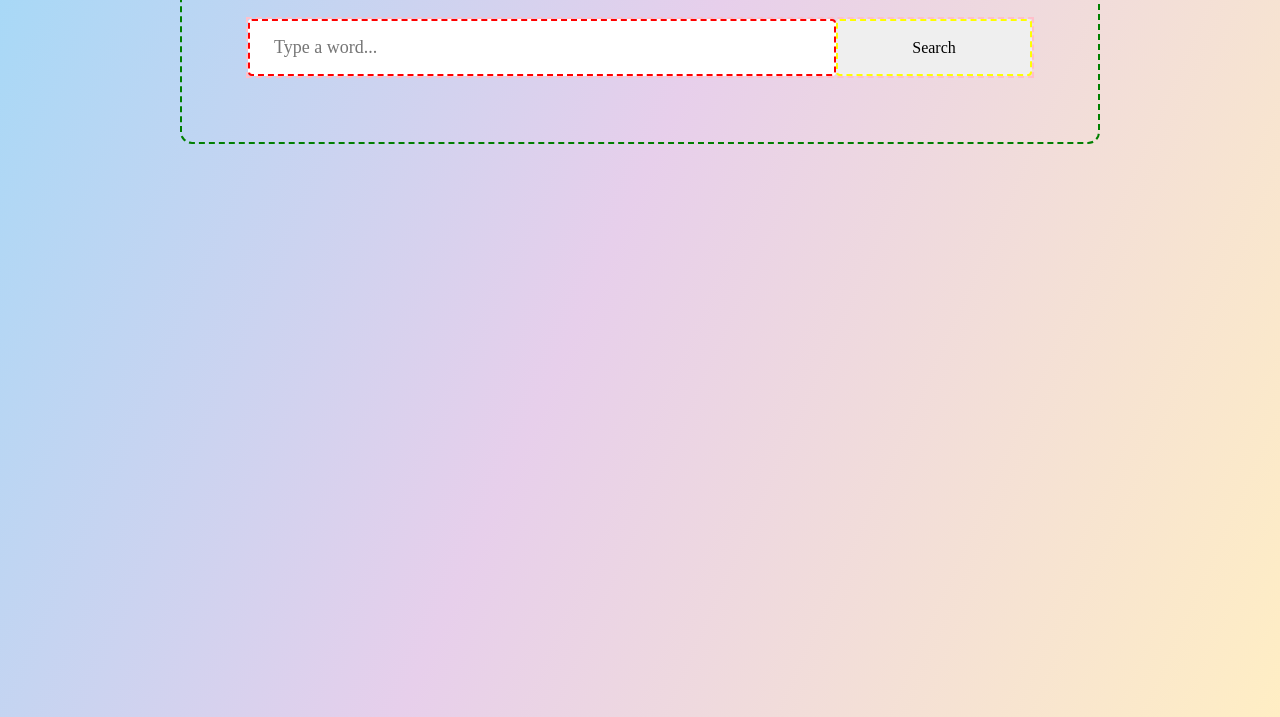
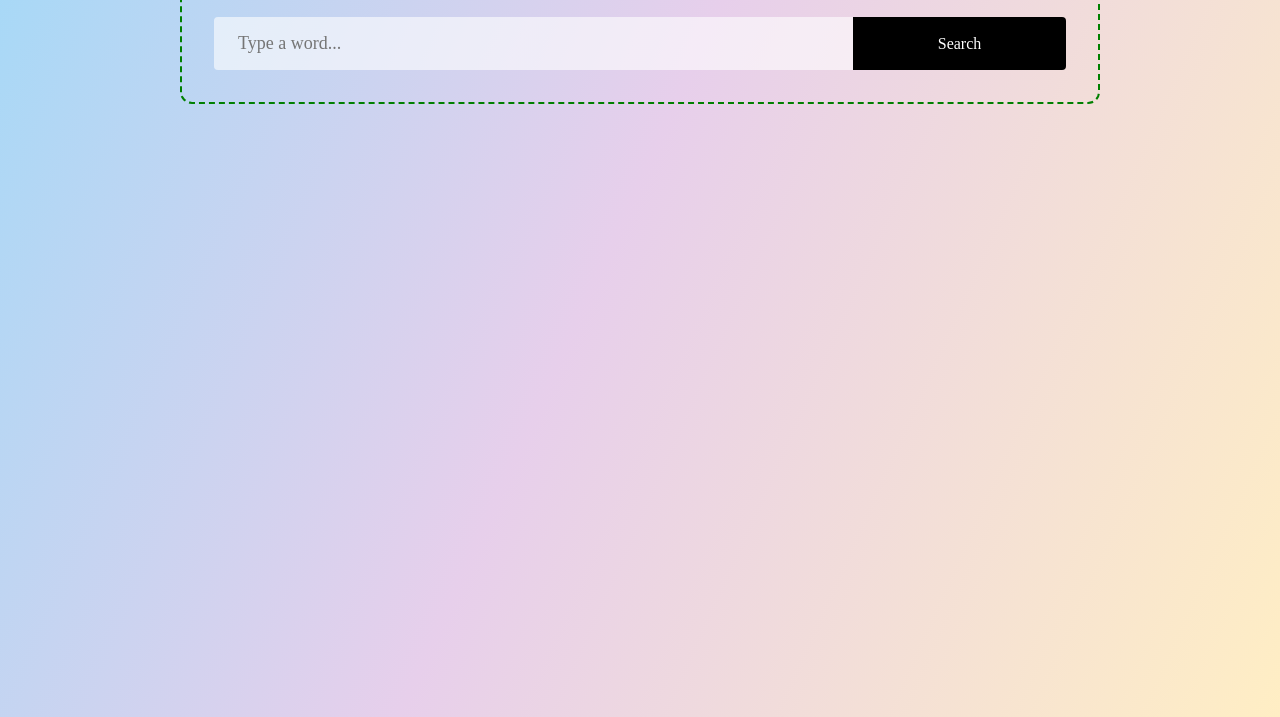
Before and after one commit to nzinoviev/dictionary, a plain HTML site: page index.html in a window 1280 px wide. Shown: the part 83-800 px from the top of the page. Drawn offline with Linux system fonts and the light colour scheme.

Commit message:
refactor: Change css for form and its inner
Change css for .form, .form__input, .form__search-btn

```diff
--- a/assets/styles/style.css
+++ b/assets/styles/style.css
@@ -29,22 +29,23 @@ body {
 
 .form {
    display: flex;
-   margin: 32px;
-   border: 2px dashed pink;
+   margin-top: 32px;
 }
 
 .form__input {
+   background: rgba(255, 255, 255, 0.6);
    width: 75%;
-   border-radius: 4px;
+   border-radius: 4px 0 0 4px;
    padding: 16px 24px;
    font-size: 18px;
-   border: 2px dashed red;
 }
 
 .form__search-btn {
    width: 25%;
-   border-radius: 4px;
-   border: 2px dashed yellow;
+   cursor: pointer;
+   border-radius: 0 4px 4px 0;
+   color: white;
+   background-color: black;
 }
 
 .results {
```
